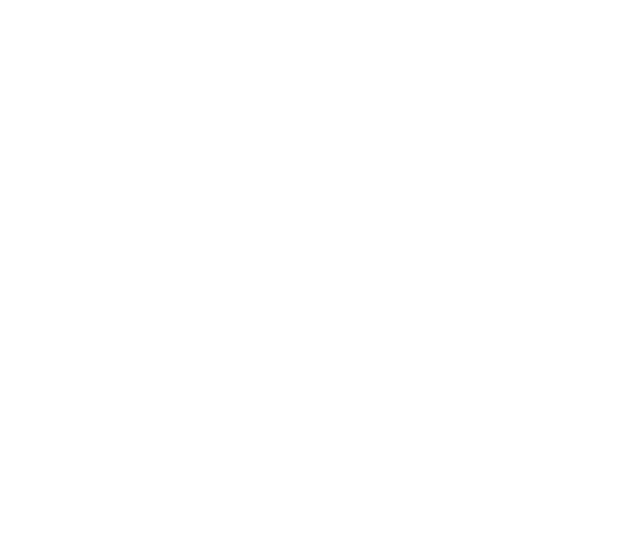
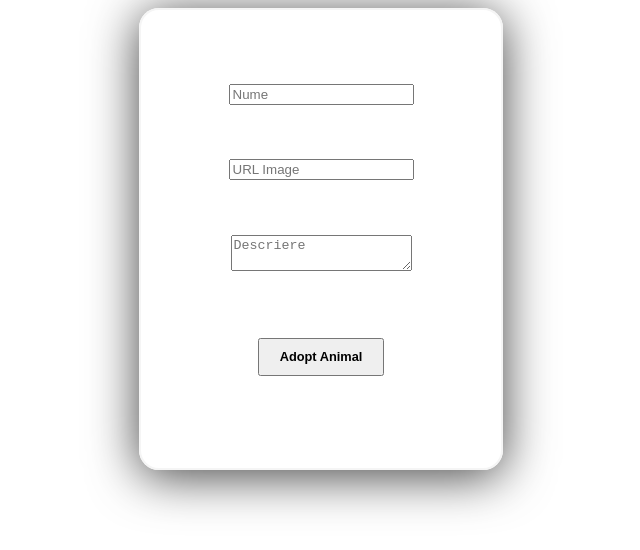
Before and after one commit to vitKhyssa/Adoptare, a website: page index.html in a window 1280 px wide. Shown: the whole page, without its empty margins (319-959 px from the left). Drawn offline with Linux system fonts and the light colour scheme.

Commit message:
Am facut forma pentru utilizator

```diff
--- a/index.html
+++ b/index.html
@@ -3,8 +3,17 @@
 <head>
     <meta charset="UTF-8">
     <title>Index</title>
+    <link rel="stylesheet" href="style.css">
 </head>
 <body>
-
+<div class="form-panel">
+    <form id="aimal-form" class="form">
+        <input type="text" name="Name" placeholder="Nume" autocomplete="off">
+        <input type="text" name="Url" placeholder="URL Image" autocomplete="off">
+        <textarea name="Description" placeholder="Descriere"></textarea>
+        <input type="submit" value="Adopt Animal" class="btn-adopt">
+    </form>
+</div>
+<script src="main.js"></script>
 </body>
 </html>
--- a/style.css
+++ b/style.css
@@ -0,0 +1,36 @@
+.form-panel{
+    display: flex;
+    justify-content: space-between;
+    align-content: center;
+    align-items: center;
+    flex-direction: column;
+}
+
+.form{
+    display: flex;
+    justify-content: space-evenly;
+    align-content: center;
+    align-items: center;
+    flex-direction: column;
+    width: 300px;
+    height: 400px;
+    border-radius: 20px;
+    border: 2px solid whitesmoke;
+    padding: 20px 30px 38px 30px;
+    box-shadow: 0 6px 50px rgba(0,0,0,0.75);
+    position: relative;
+}
+form input[type=submit]{
+    margin: 1em 0 0 0;
+    width: auto;
+}
+.btn-adopt{
+    cursor: pointer;
+    font-size: 0.8rem;
+    font-weight: 700;
+    padding: 0.75em 1.5em;
+    transition: opacity 0.2s ease;
+}
+.btn-adopt:hover{
+    opacity: 0.8;
+}
```
